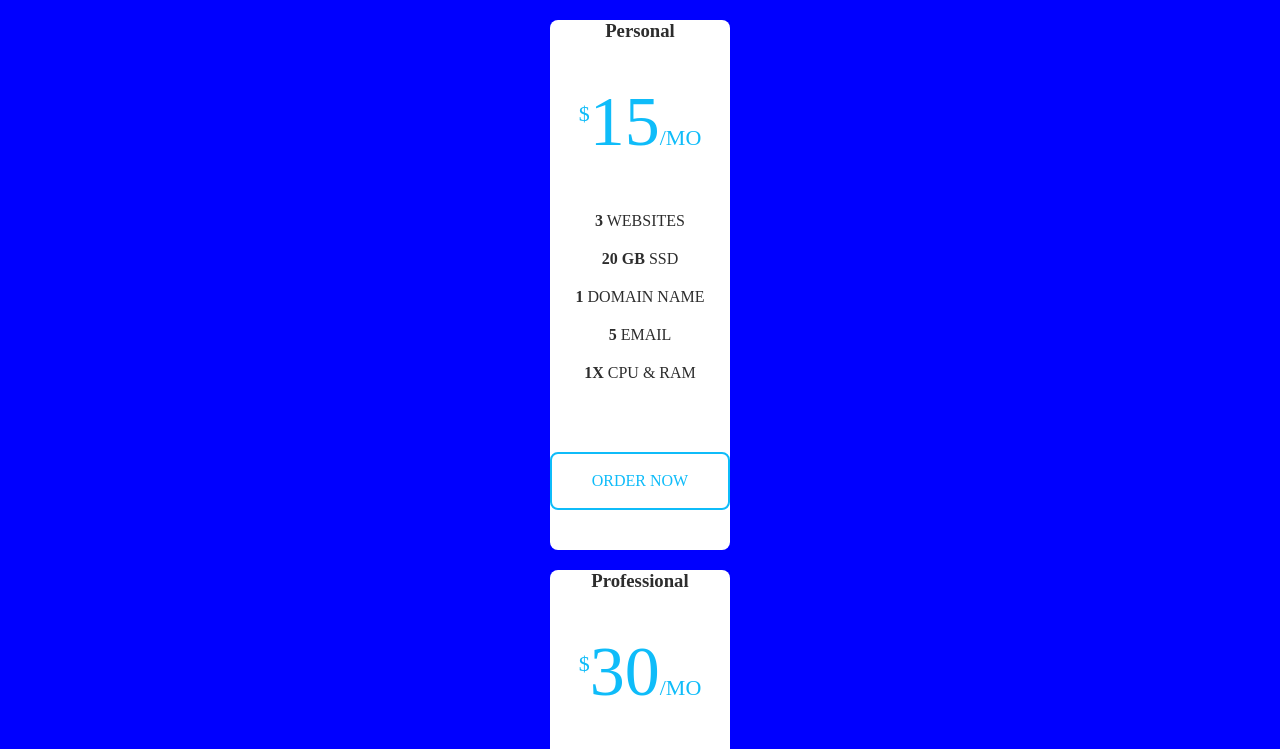
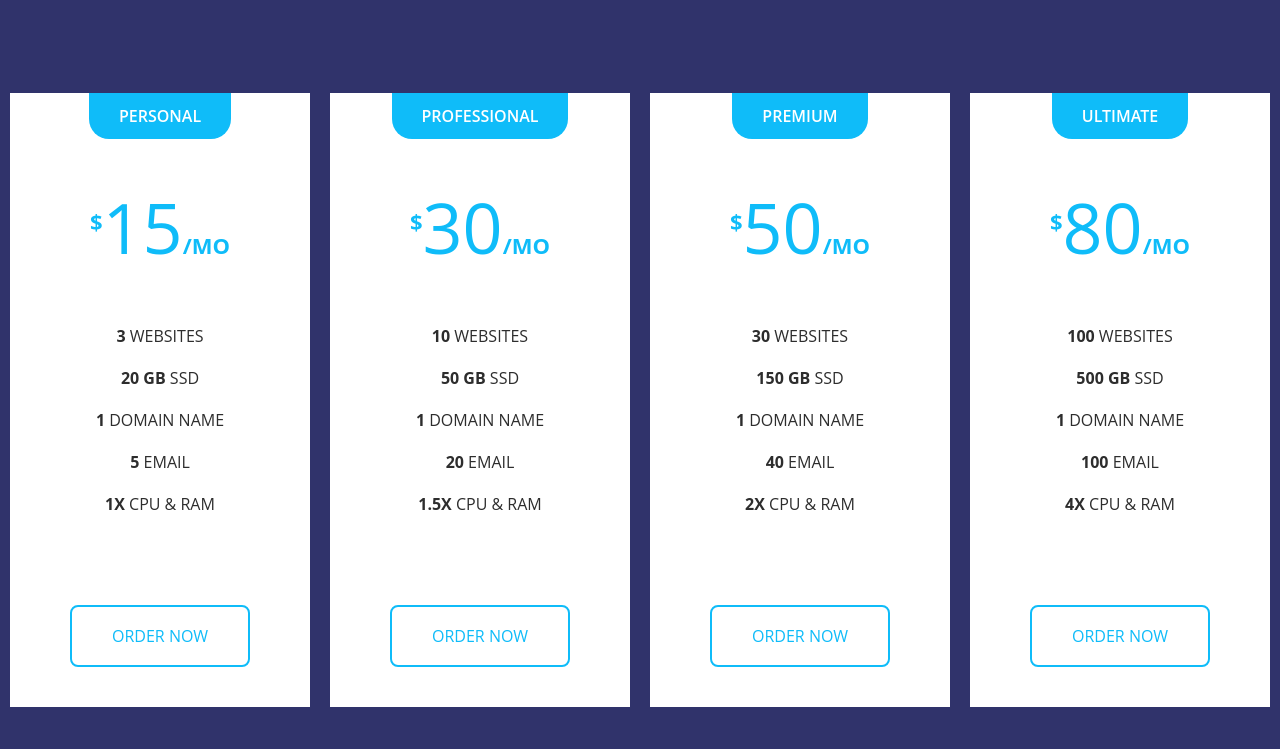
Before and after one commit to Limon714/pricing-card, a plain HTML site: page index.html in a window 1280 px wide. Shown: the top 749 px of the page. Drawn offline with Linux system fonts and the light colour scheme.

Commit message:
Update style.css

```diff
--- a/style.css
+++ b/style.css
@@ -1,82 +1,97 @@
 *{
-    list-style: none;
-    margin:0;
-    padding:0;
-    box-sizing:border-box;
-    text-decoration:none;
-    justify-content:center;
-    align-items:center;
+  margin: 0;
+  padding: 0;
+  box-sizing: border-box;
+  font-family: "Open Sans",sans-serif;
+  text-decoration: none;
+  list-style: none;
 }
-body {
-    background:blue;
-    display:flex;
-    min-height:100vh;
+
+body{
+  background-color: #30336b;
+  min-height: 100vh;
+  display: flex;
+  align-items: center;
 }
-.pricing table{
-    display:flex;
-    flex-wrap:wrap;
-    justify-content: space-around;
-    width:min(1600px,100%);
-    margin:auto;
+
+.pricing-table{
+  display: flex;
+  flex-wrap: wrap;
+  justify-content: space-around;
+  width: min(1600px, 100%);
+  margin: auto;
 }
+
 .pricing-card{
-    flex:1;
-    max-width:360px;
-    background:#fff;
-    margin:20px 10px;
-    text-align:center;
-    cursor:pointer;
-    overflow:hidden;
-    color:#2d2d2d;
-    transition:.3s linear;
-    border-radius: 8px;
+  flex: 1;
+  max-width: 360px;
+  background-color: #fff;
+  margin: 20px 10px;
+  text-align: center;
+  cursor: pointer;
+  overflow: hidden;
+  color: #2d2d2d;
+  transition: .3s linear;
 }
-.header{
-    background-color:#0fbcf9;
-    padding:12px 30px;
-    border-radius:0 0 25px 25px;
-    text-transform:uppercase;
-    font-weight:600;
-    transition:.2s;
+
+.pricing-card-header{
+  background-color: #0fbcf9;
+  display: inline-block;
+  color: #fff;
+  padding: 12px 30px;
+  border-radius: 0 0 20px 20px;
+  font-size: 16px;
+  text-transform: uppercase;
+  font-weight: 600;
+  transition: .4s linear;
 }
-.pricing-card:hover .header{
-    box-shadow:0 0 0 20em #0fbcf9;
+
+.pricing-card:hover .pricing-card-header{
+  box-shadow: 0 0 0 26em #0fbcf9;
 }
+
 .price{
-    font-size:70px;
-    color:#0fbcf9;
-    margin:40px 0;
-    transition:.2s linear;
+  font-size: 70px;
+  color: #0fbcf9;
+  margin: 40px 0;
+  transition: .2s linear;
 }
+
 .price sup, .price span{
-    font-size:22px;
-    font-weight:700px;
+  font-size: 22px;
+  font-weight: 700;
 }
-.pricing-card:hover, pricing-card:hover .price{
-    color:#fff;
+
+.pricing-card:hover ,.pricing-card:hover .price{
+  color: #fff;
 }
+
 .pricing-card li{
-    font-size:16px;
-    padding:10px 0;
-    text-transform:uppercase;
+  font-size: 16px;
+  padding: 10px 0;
+  text-transform: uppercase;
 }
-a{
-    display:inline-block;
-    margin:60px 0 40px 0;
-    border:2px solid #0fbcf9;
-    color:#0fbcf9;
-    padding:18px 40px;
-    border-radius: 8px;
-    text-transform:uppercase;
-    font-weight:500;
-    transition:. 3s linear;
+
+.order-btn{
+  display: inline-block;
+  margin-bottom: 40px;
+  margin-top: 80px;
+  border: 2px solid #0fbcf9;
+  color: #0fbcf9;
+  padding: 18px 40px;
+  border-radius: 8px;
+  text-transform: uppercase;
+  font-weight: 500;
+  transition: .3s linear;
 }
-a:hover{
-    background-color:#0fbcf9;
-    color:#fff;
+
+.order-btn:hover{
+  background-color: #0fbcf9;
+  color: #fff;
 }
-@media screen and(max-width:1100px){
-    .pricing-card{
-        flex:50%;
+
+@media screen and (max-width:1100px){
+  .pricing-card{
+    flex: 50%;
   }
 }
```
